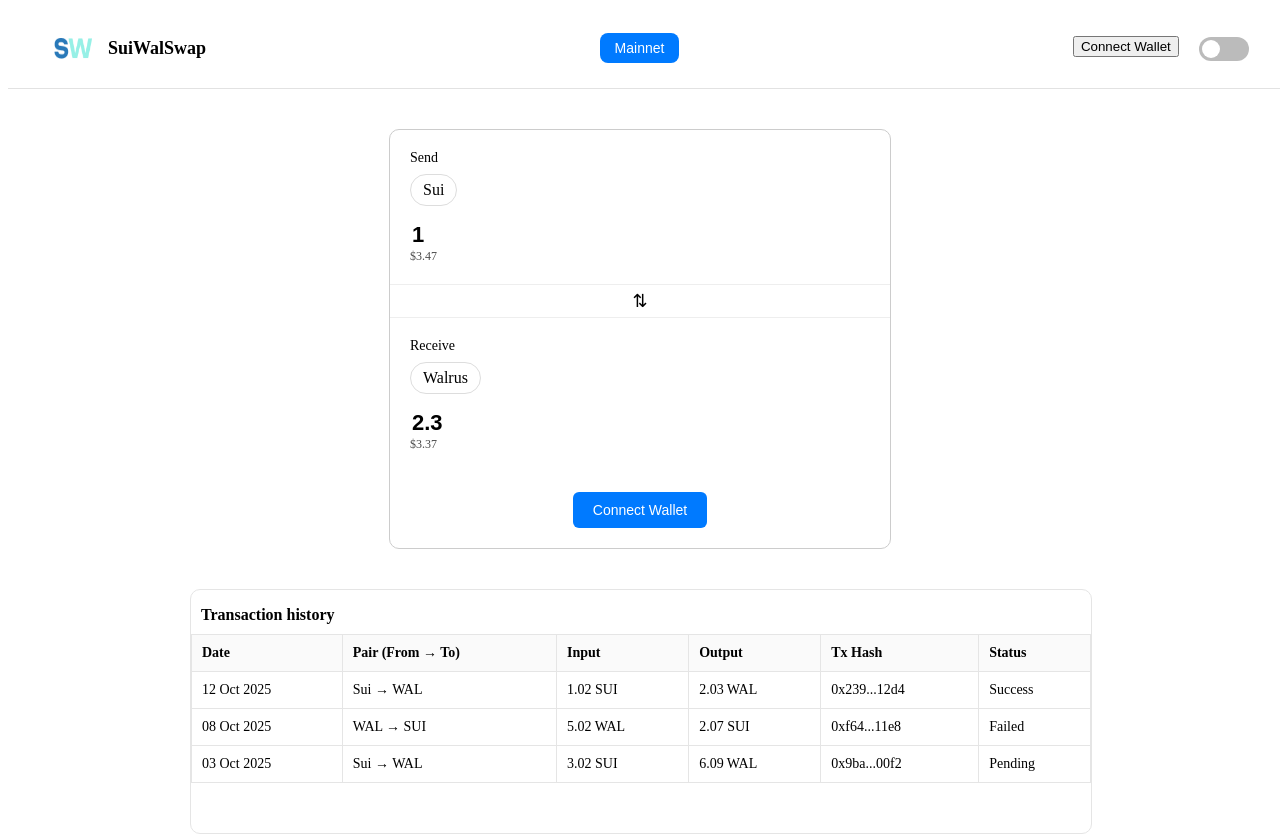
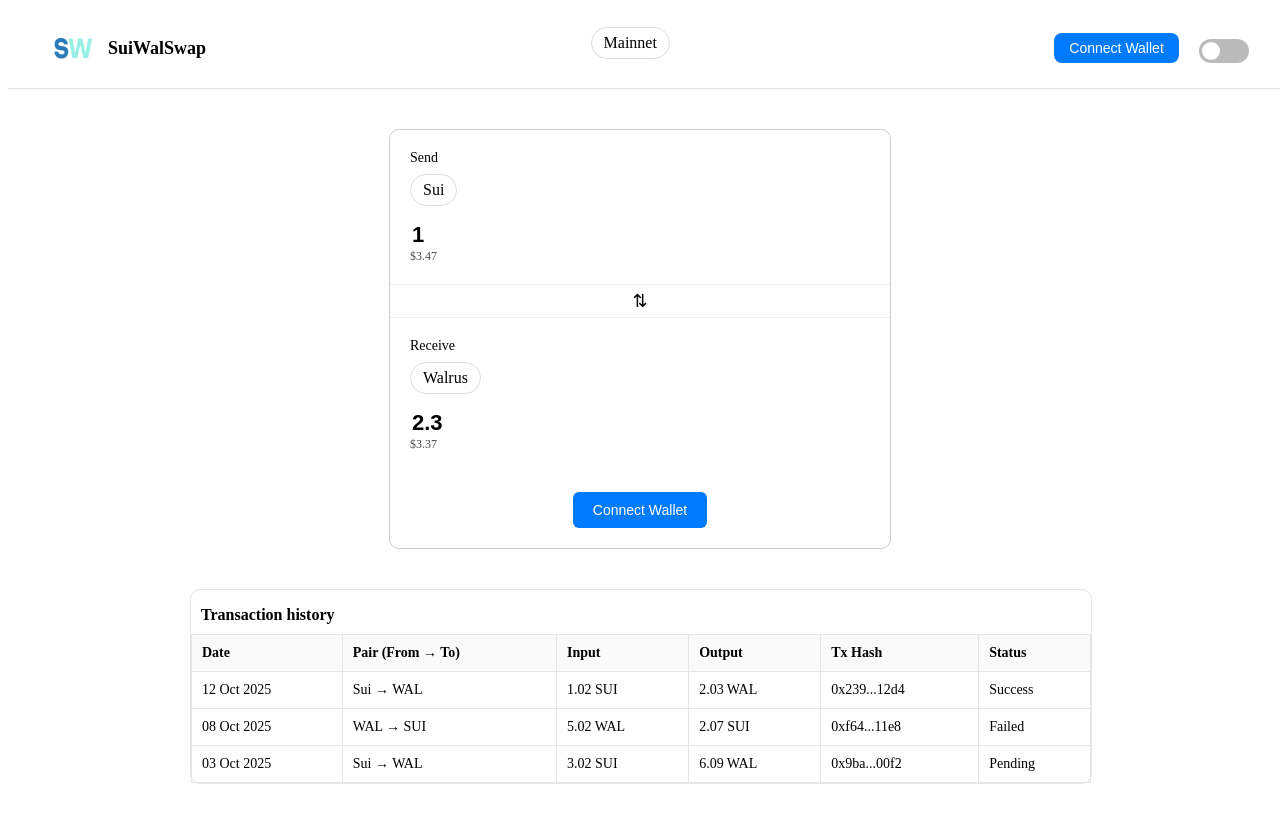
Before and after one commit to N3xt-Ep0ch-L4bs/SuiWalSwap-frontend, a React (Vite) app: page / in a window 1280 px wide. Shown: the top 835 px of the page. Built offline with nearby package versions, Linux system fonts and the light colour scheme.

Commit message:
Worked on the swap sections

```diff
--- a/src/App.css
+++ b/src/App.css
@@ -93,8 +93,13 @@ input:checked + .slider:before {
   font-weight: bold;
 }
 
+.network-btn {
+  border: 1px solid #444;
+  background: #fff;
+}
+
 .network-btn,
-.wallet-btn,
+.connect-wallet,
 .theme-toggle-btn {
   padding: 7px 15px;
   border-radius: 8px;
@@ -104,8 +109,8 @@ input:checked + .slider:before {
 }
 
 /* Light Mode Button Styling */
-.swap-page.light .network-btn,
-.swap-page.light .wallet-btn {
+.swap-page.light
+.swap-page.light, .connect-wallet {
   background: #007aff;
   color: white;
 }
@@ -117,7 +122,7 @@ input:checked + .slider:before {
 
 /* Dark Mode Button Styling */
 .swap-page.dark .network-btn,
-.swap-page.dark .wallet-btn {
+.swap-page.dark .connect-wallet {
   background: #1e88e5;
   color: white;
 }
@@ -231,7 +236,6 @@ input:checked + .slider:before {
   width: 100%;
   max-width: 900px;
   margin: 0 auto;
-  padding-bottom: 50px;
   border: 1px solid #e5e5e5;
   border-radius: 10px;
 }
--- a/src/components/dashboard.jsx
+++ b/src/components/dashboard.jsx
@@ -8,31 +8,8 @@ function Dashboard() {
   const [showModal, setShowModal] = useState(false);
   const [account, setAccount] = useState(null);
 
-  // Theme toggle
-  const toggleTheme = () => {
-    const newTheme = theme === "light" ? "dark" : "light";
-    setTheme(newTheme);
-    document.documentElement.setAttribute("data-theme", newTheme);
-  };
-
-  // Simulate wallet connect
-  const handleConnectWallet = () => {
-    setConnecting(true);
-    setTimeout(() => {
-      setConnected(true);
-      setAccount({ address: "0xA2394BcD12Ef4567890" });
-      setConnecting(false);
-      setShowModal(false);
-    }, 1000);
-  };
-
-  const handleLogout = () => {
-    setConnected(false);
-    setAccount(null);
-  };
-
-  const [sendToken] = useState("Sui");
-  const [receiveToken] = useState("Walrus");
+  const [sendToken, setSendToken] = useState("Sui");
+  const [receiveToken, setReceiveToken] = useState("Walrus");
   const [sendAmount, setSendAmount] = useState(1);
   const [receiveAmount, setReceiveAmount] = useState(2.3);
 
@@ -63,6 +40,39 @@ function Dashboard() {
     },
   ];
 
+  // Theme toggle
+  const toggleTheme = () => {
+    const newTheme = theme === "light" ? "dark" : "light";
+    setTheme(newTheme);
+    document.documentElement.setAttribute("data-theme", newTheme);
+  };
+
+  // Simulate wallet connect
+  const handleConnectWallet = () => {
+    setConnecting(true);
+    setTimeout(() => {
+      setConnected(true);
+      setAccount({ address: "0xA2394BcD12Ef4567890" });
+      setConnecting(false);
+      setShowModal(false);
+    }, 1000);
+  };
+
+  const handleLogout = () => {
+    setConnected(false);
+    setAccount(null);
+  };
+
+  // 🌀 Swap function — swaps tokens and their amounts
+  const handleSwap = () => {
+    const tempToken = sendToken;
+    const tempAmount = sendAmount;
+    setSendToken(receiveToken);
+    setReceiveToken(tempToken);
+    setSendAmount(receiveAmount);
+    setReceiveAmount(tempAmount);
+  };
+
   return (
     <div className={`swap-page ${theme}`}>
       {/* Navbar */}
@@ -71,8 +81,9 @@ function Dashboard() {
           <img src="src/assets/logo.png" alt="logo" />
           <span className="logo-text">SuiWalSwap</span>
         </div>
-        <div>
-          <button className="network-btn">Mainnet</button>
+
+        <div className="token-select">
+          <span>Mainnet</span>
         </div>
 
         <div className="nav-right">
@@ -86,7 +97,7 @@ function Dashboard() {
             </button>
           ) : (
             <div className="wallet-actions">
-              <button className="wallet-address">
+              <button className="connect-wallet">
                 {account?.address.slice(0, 6)}...{account?.address.slice(-4)}
               </button>
               <button className="logout" onClick={handleLogout}>
@@ -119,13 +130,16 @@ function Dashboard() {
                 type="number"
                 className="amount-input"
                 value={sendAmount}
-                onChange={(e) => setSendAmount(e.target.value)}
+                onChange={(e) => setSendAmount(Number(e.target.value))}
               />
               <span className="amount-sub">$3.47</span>
             </div>
           </div>
 
-          <div className="swap-divider">⇅</div>
+          {/* 👇 SWAP BUTTON (Dynamic) */}
+          <div className="swap-divider" onClick={handleSwap} title="Swap tokens">
+            ⇅
+          </div>
 
           <div className="swap-section">
             <span className="section-title">Receive</span>
@@ -137,7 +151,7 @@ function Dashboard() {
                 type="number"
                 className="amount-input"
                 value={receiveAmount}
-                onChange={(e) => setReceiveAmount(e.target.value)}
+                onChange={(e) => setReceiveAmount(Number(e.target.value))}
               />
               <span className="amount-sub">$3.37</span>
             </div>
```
